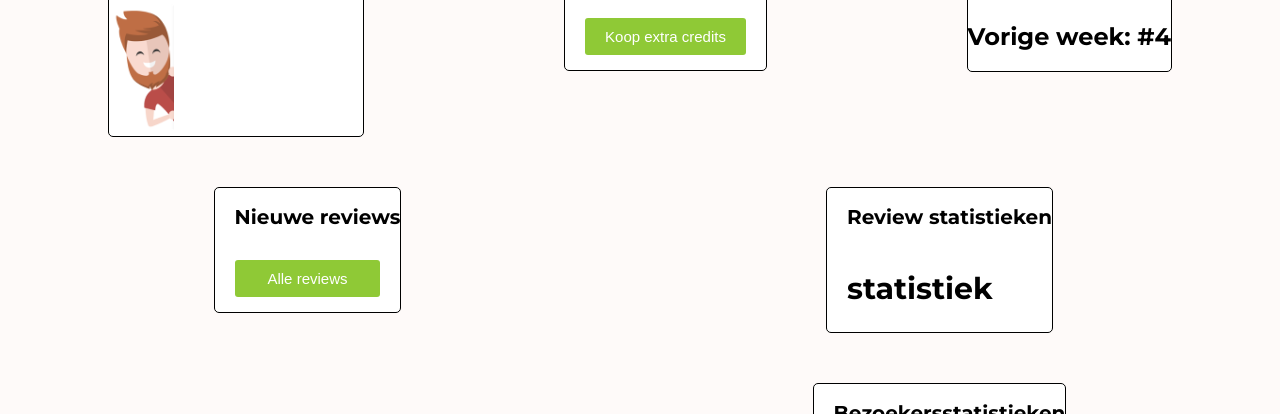
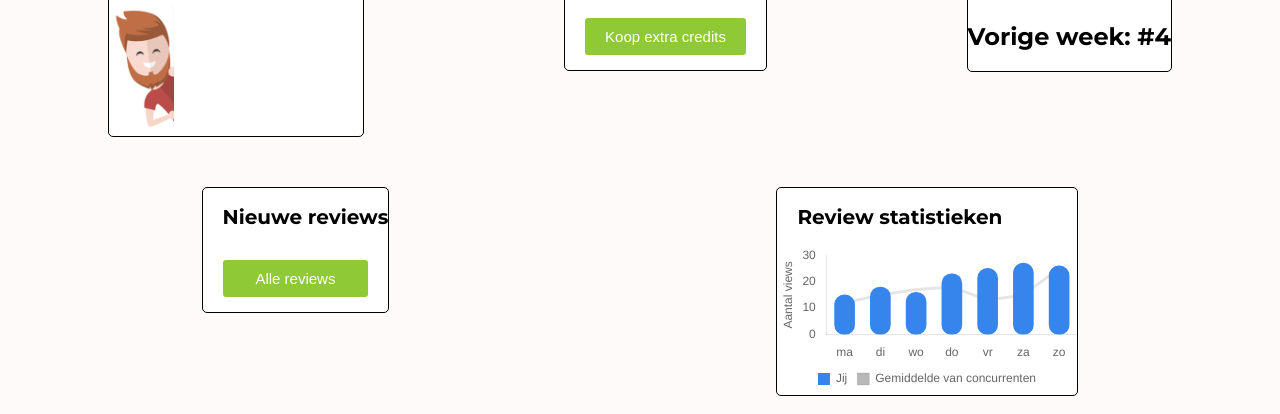
Before and after one commit to livknapen/Escapetalk-dashboard, a plain HTML site: page index.html in a window 1280 px wide. Shown: the part 538-952 px from the top of the page. Drawn offline with nearby package versions, Linux system fonts and the light colour scheme.

Commit message:
start reviewchart, visitorchart

```diff
--- /dev/null
+++ b/includes/js/script.js
@@ -0,0 +1,142 @@
+window.onload = function() {
+    const reviewCtx = document.getElementById('reviewChart');
+    new Chart(reviewCtx, {
+        type: 'bar',
+      data: {
+        labels: ['ma', 'di', 'wo', 'do', 'vr', 'za', 'zo'],
+        datasets: [
+        {
+            type: 'bar',
+            label: 'Jij',
+            data: [15, 18, 16, 23, 25, 27, 26],
+            backgroundColor: '#3585ED',
+            barThickness: 20,
+            borderRadius: 20,
+            borderSkipped: false,
+            order: 1,
+
+        },
+        {
+            type: 'line',
+            label: 'Gemiddelde van concurrenten',
+            data: [12, 15, 17, 18, 13, 15, 25],
+            backgroundColor: '#B8B8B8',
+            pointRadius: 0,
+            order: 2
+        }
+        ]
+      },
+      options: {
+        scales: {
+          x: {
+            grid: {
+              display: false
+            }
+          },
+          y: {
+            grid: {
+              display: false
+            },
+            title: {
+              display: true,
+              text: 'Aantal views',
+              color: '#666',
+              font: {
+                size: 12,
+                weight: '300'
+              }
+            }
+          }
+        },
+        plugins: {
+            legend: {
+              display: true,
+              position: 'bottom',
+              labels: {
+                usePointStyle: true,
+                pointStyle: function(ctx) {
+                  const dataset = ctx.dataset || {};
+                  return dataset.type === 'line' ? 'line' : 'rect';
+                }
+              }
+            }
+          }
+        }
+    });
+
+    const visitorCtx = document.getElementById('visitorChart');
+    new Chart(visitorCtx, {
+      type: 'line',
+      data: {
+        labels: ['ma', 'di', 'wo', 'do', 'vr', 'za', 'zo'],
+        datasets: [
+        {
+          label: 'Jij',
+          data: [20, 25, 15, 26, 20, 21, 28],
+          borderColor: '#3585ED',
+          pointRadius: 0,
+          fill: false
+        },
+        {
+          label: 'Gemiddelde van concurrenten',
+          data: [15, 20, 17, 18, 16, 12, 29],
+          borderColor: '#B8B8B8',
+          pointRadius: 0,
+          fill: false
+        }
+        ]
+      },
+      options: {
+        scales: {
+          x: {
+            grid: {
+              display: false
+            }
+          },
+          y: {
+            grid: {
+              display: false
+            },
+            title: {
+              display: true,
+              text: 'Aantal views',
+              color: '#666',
+              font: {
+                size: 12,
+                weight: '300'
+              }
+            }
+          }
+        },
+        plugins: {
+            legend: {
+              display: true,
+              position: 'bottom',
+              labels: {
+                usePointStyle: true,
+                pointStyle: function(ctx) {
+                  const dataset = ctx.dataset || {};
+                  return dataset.type === 'line' ? 'line' : 'rect';
+                }
+              }
+            }
+          }
+        }
+    });
+
+    const adCtx = document.getElementById('adChart');
+    new Chart(adCtx, {
+      type: 'bar',
+      data: {
+        labels: ['Ad 1', 'Ad 2'],
+        datasets: [{
+          label: 'Aantal klikken',
+          data: [120, 80],
+          backgroundColor: '#4477C2'
+        }]
+      },
+      options: {
+        indexAxis: 'y'
+      }
+    });
+  };
--- a/includes/scss/stylesheet-mobile.scss
+++ b/includes/scss/stylesheet-mobile.scss
@@ -210,4 +210,10 @@ body{
 .footer{
     text-align: center;
 }
+
+
+.card{
+    display: flex;
+    justify-content: center;
 }
+}
--- a/index.html
+++ b/index.html
@@ -8,9 +8,9 @@
     <link rel="stylesheet" href="includes/scss/stylesheet-desktop.css">
     <link rel="stylesheet" href="includes/scss/stylesheet-mobile.css">
     <link href="https://fonts.googleapis.com/css2?family=Montserrat:wght@300;400;500;700&display=swap" rel="stylesheet">
+    <script src="includes/js/script.js" defer></script>
+    <script src="https://cdn.jsdelivr.net/npm/chart.js"></script>
 </head>
-
-
 
 <body>
     <header>
@@ -59,11 +59,19 @@
                     <div class="containers-underneath">
                         <div class="review-statistieken">
                             <h2 class="blok-naam">Review statistieken</h2>
-                            <h2 class="blok-inhoud">statistiek</h2>
+                            <section class="charts">
+                                <div class="card">
+                                  <canvas id="reviewChart"></canvas>
+                                </div>
+                              </section>
                         </div>
                         <div class="bezoekers-statistieken">
                             <h2 class="blok-naam">Bezoekersstatistieken</h2>
-                            <h2 class="blok-inhoud">statistiek</h2>
+                            <section class="charts">
+                                <div class="card">
+                                  <canvas id="visitorChart"></canvas>
+                                </div>
+                              </section>
                         </div>
                     </div>
                 </div>
```
Also changed, not shown: includes/scss/stylesheet-mobile.css, 1 other file.
